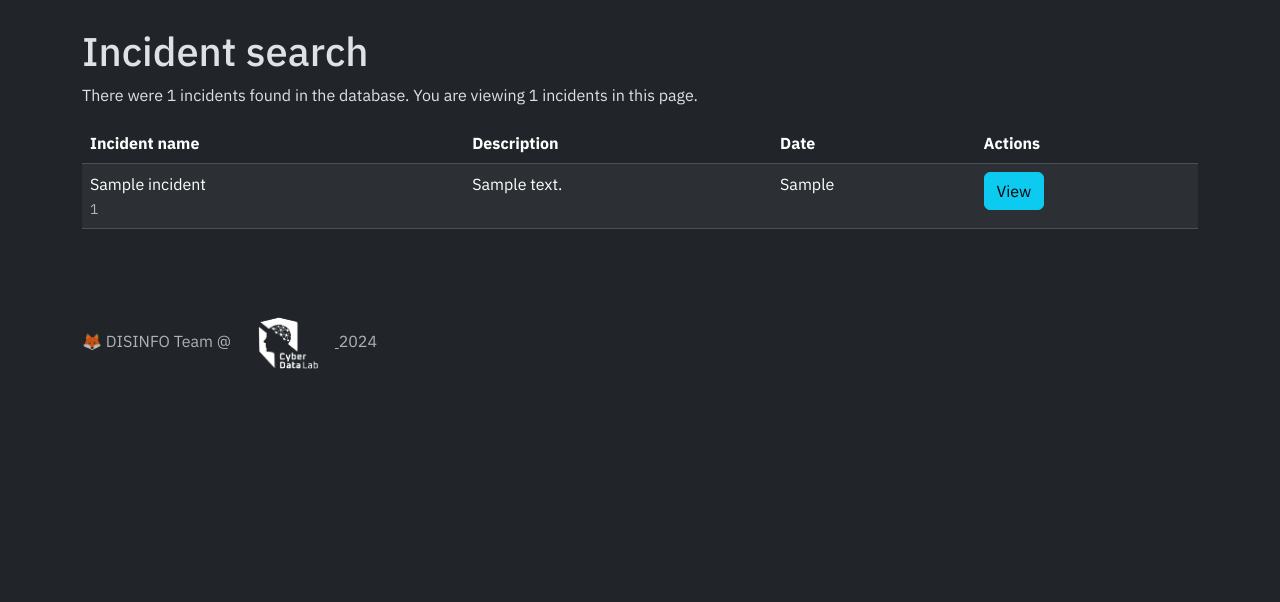
After one commit to CyberDataLab/disinfox, a Flask app: template frontend/templates/search.html in a window 1280 px wide. The commit adds this page. Shown: the part 198-800 px from the top of the page. Run offline with Flask 3, Linux system fonts and the light colour scheme; the template is opened without the code that fills it: most values are stand-ins (such as "Sample title", 1, 10 or a date in 2020); parts of the project's set-up code (start-up, migrations or seed data) failed here and were passed over; some libraries are stand-ins or nearby versions.

Commit message:
added search bar

```diff
--- a/backend/app.py
+++ b/backend/app.py
@@ -213,15 +213,15 @@ def get_incidents():
     sort_field = request.args.get('sort', default=DEFAULT_SORT_FIELD, type=str)
     sort_order = request.args.get('order', default=DEFAULT_SORT_ORDER, type=str)
     newer_than = request.args.get('newer_than', default=None, type=str)
+    query = request.args.get('q', default="", type=str)
 
+    # query searching the word in the name and description fields
+    query_filter = {"type": "intrusion-set", "$or": [{"name": {"$regex": query, "$options": "i"}}, {"description": {"$regex": query, "$options": "i"}}]}
+    if newer_than:
+        query_filter["modified"] = {"$gt": newer_than}
 
-    # Fetch the incidents from the database
-    if newer_than:
-        total_incidents = stix2_objects.count_documents({"type": "intrusion-set", "modified": {"$gt": newer_than}})
-        incidents_cursor = stix2_objects.find({"type": "intrusion-set", "modified": {"$gt": newer_than}})
-    else:
-        total_incidents = stix2_objects.count_documents({"type": "intrusion-set"})
-        incidents_cursor = stix2_objects.find({"type": "intrusion-set"})
+    total_incidents = stix2_objects.count_documents(query_filter)
+    incidents_cursor = stix2_objects.find(query_filter)
 
     incidents_cursor.sort(sort_field, -1 if sort_order == "desc" else 1)
 
--- a/frontend/models.py
+++ b/frontend/models.py
@@ -4,9 +4,9 @@ from flask import session
 
 class Anonymous(AnonymousUserMixin):
     def __init__(self):
-        self.email = 'guest@example.org'
-        self.firstName = 'Nice'
-        self.lastName = 'Guest'
+        self.email = 'no-auth'
+        self.firstName = 'Guest'
+        self.lastName = 'User'
     def get_favourite_incidents(self):
         return session.get('favoriteIncidents', [])
     def add_favourite_incident(self, incident_id):
--- /dev/null
+++ b/frontend/templates/search.html
@@ -0,0 +1,78 @@
+{% extends "base.html" %}
+
+{% block content %}
+
+<h1>Incident search</h1>
+<p> There were {{ total_incidents }} incidents found in the database. You are viewing {{ incidents|length }}
+    incidents in this page.</p>
+
+<!-- Table listing of incidents -->
+<div class="table-responsive mt-3">
+    <table class="table table-striped">
+        <thead>
+            <tr>
+                <th scope="col">Incident name</th>
+                <th scope="col">Description</th>
+                <th scope="col">Date</th>
+                <th scope="col">Actions</th>
+            </tr>
+        </thead>
+        <tbody>
+            {% for incident in incidents %}
+            <tr>
+                <td class="text-truncate name" style="word-wrap: break-word; max-width: 300px;">
+                    <div>
+                        {{ incident.name }}
+                    </div>
+                    <div>
+                        <small class="text-muted">
+                            {{ incident.id }}
+                        </small>
+                </td>
+                <!-- We just show the first 200 characters of the description -->
+                <td class="text-truncate description" style="word-wrap: break-word; min-width: 20px; max-width: 500px;">
+                    {{ incident.description }}
+                </td>
+                <td>{{ incident.first_seen }}</td>
+                <td>
+                    <a href="{{ url_for('incident', incident_id=incident.id) }}" class="btn btn-info">View</a>
+                </td>
+            </tr>
+            {% endfor %}
+        </tbody>
+    </table>
+</div>
+
+<!-- Pagination, we have the actual page, max_selectable_pages and npages.
+        Here, we will have max_selectable_pages to click on, and npages in total.
+        If max_selectable_pages-1 < npages, we will have a "..." to show that there are more pages. -->
+        <nav aria-label="Page navigation">
+            <ul class="pagination justify-content-center">
+                {% if page > 1 %}
+                <li class="page-item">
+                    <a class="page-link" href="{{ url_for('search_incidents', page=page-1, query=query) }}">Previous</a>
+                </li>
+                {% endif %}
+                {% for p in range(1, npages+1) %}
+                {% if p == page %}
+                <li class="page-item active" aria-current="page">
+                    <span class="page-link">{{ p }}<span class="visually-hidden">(current)</span></span>
+                </li>
+                {% elif p == 1 or p == npages or (p >= page - max_selectable_pages//2 and p <= page + max_selectable_pages//2)
+                    %} <li class="page-item">
+                    <a class="page-link" href="{{ url_for('search_incidents', page=p, query=query) }}">{{ p }}</a>
+                    </li>
+                    {% elif p == 2 or p == npages-1 %}
+                    <li class="page-item">
+                        <span class="page-link">...</span>
+                    </li>
+                    {% endif %}
+                    {% endfor %}
+                    {% if page < npages %} <li class="page-item">
+                        <a class="page-link" href="{{ url_for('search_incidents', page=page+1, query=query) }}">Next</a>
+                        </li>
+                        {% endif %}
+            </ul>
+        </nav>
+
+{% endblock %}
```
Also changed, not shown: frontend/app.py (+16 -0 lines), frontend/templates/incidents.html (+13 -2 lines), README.md, imgs/listing.png.
